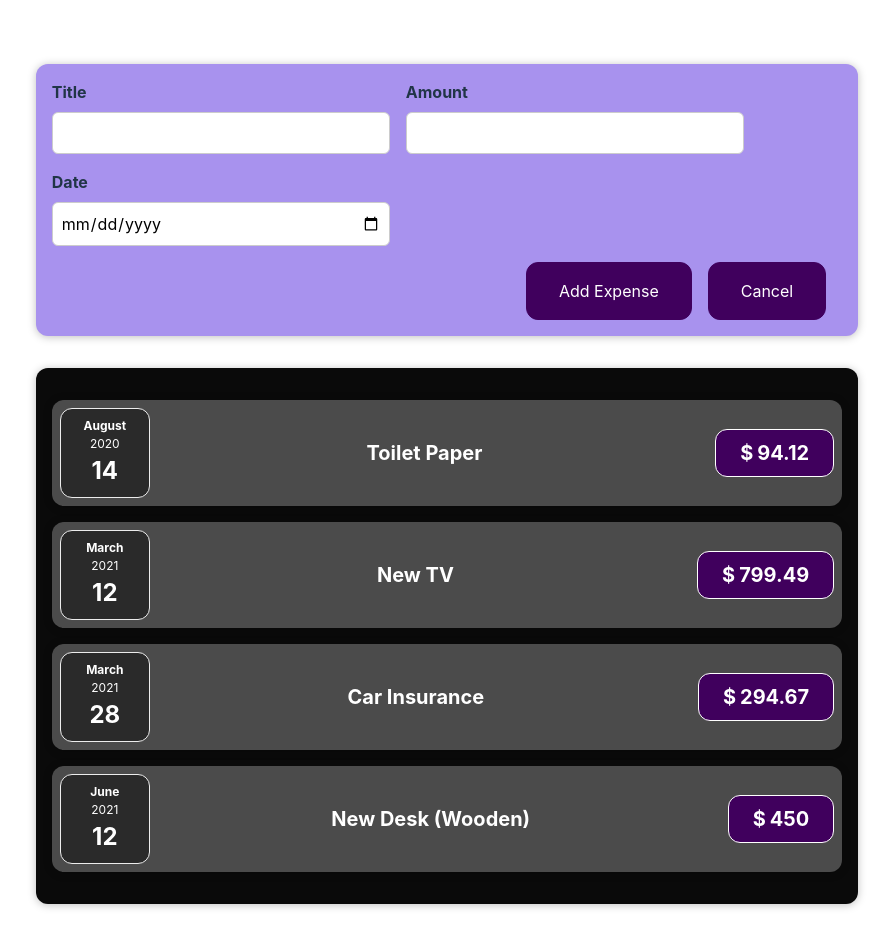
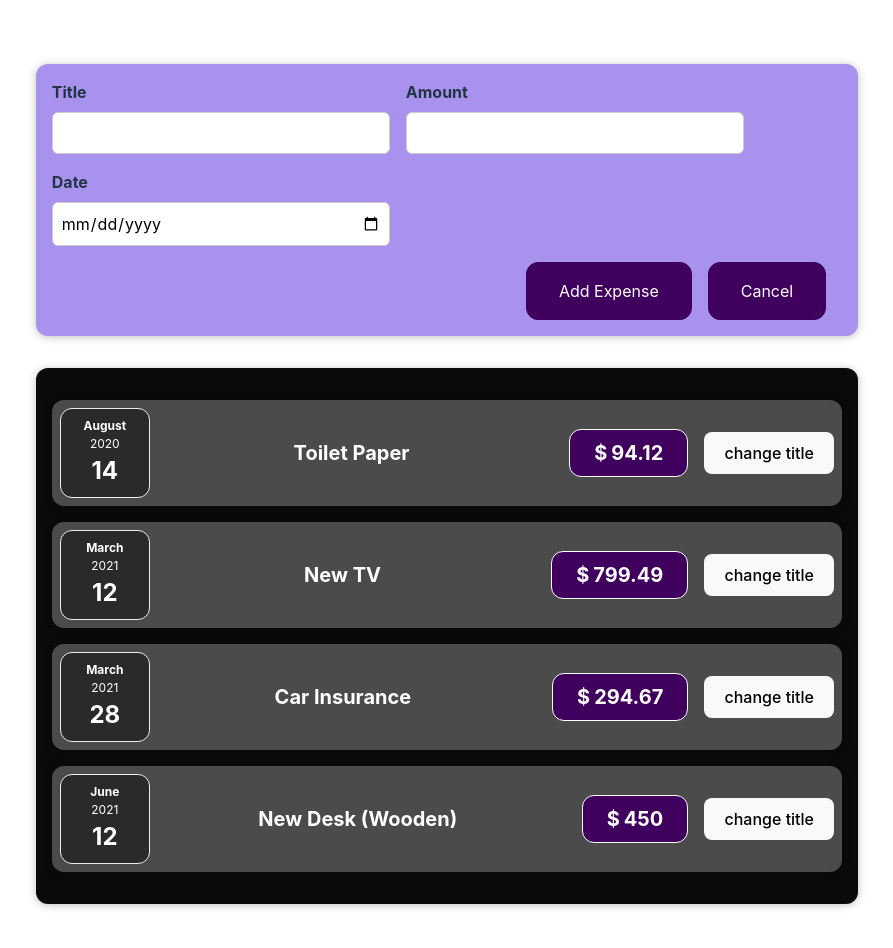
Before and after one commit to Abdalrhman7mida/expense-tracker, a React (Vite) app: page / in a window 1280 px wide. Shown: the top 948 px of the page, without its empty margins (193-1086 px from the left). Built offline with nearby package versions, Linux system fonts and the light colour scheme.

Commit message:
feature/expense-form: change title button "not worked yet"

```diff
--- a/src/component/Expenses/ExpenseItem.tsx
+++ b/src/component/Expenses/ExpenseItem.tsx
@@ -1,6 +1,7 @@
 import './ExpenseItem.css'
 import Card from '../UI/Card'
 import {ExpenseDate} from './ExpenseDate'
+import { useState } from 'react';
 
 interface Props {
     title: string;
@@ -9,7 +10,12 @@ interface Props {
 }
 
 export const ExpenseItem = (props: Props) => {
-    const {title, amount, date} = props;
+    const {amount, date} = props;
+    const [title, setTitle] = useState(props.title);
+
+    const handleClick = () => {
+        setTitle("new titlle");
+    }
 
     return (
         <Card className='expense-item'>
@@ -18,6 +24,7 @@ export const ExpenseItem = (props: Props) => {
             <div className='expense-item__description'>
                 <h2>{title}</h2>
                 <div className='expense-item__price'>{amount}</div>
+                <button onClick={handleClick}>change title</button>
             </div>
         </Card>
     )
--- a/src/component/NewExpense/ExpenseForm.tsx
+++ b/src/component/NewExpense/ExpenseForm.tsx
@@ -25,6 +25,7 @@ export const ExpenseForm = () => {
       amount: enteredAmount,
       date: new Date(enteredDate)
     }
+    console.log(expenseData);
   }
 
   return (
```
